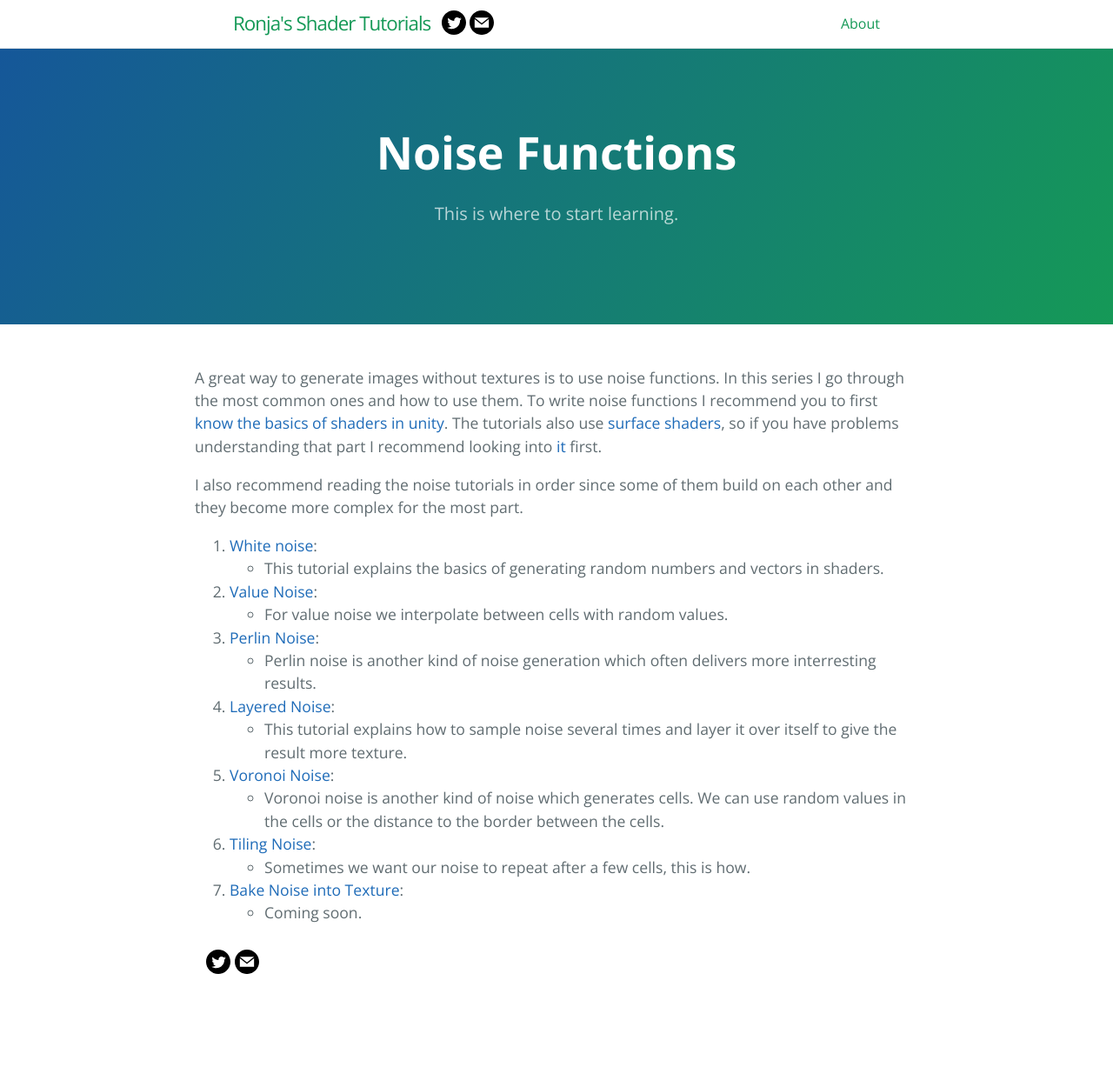
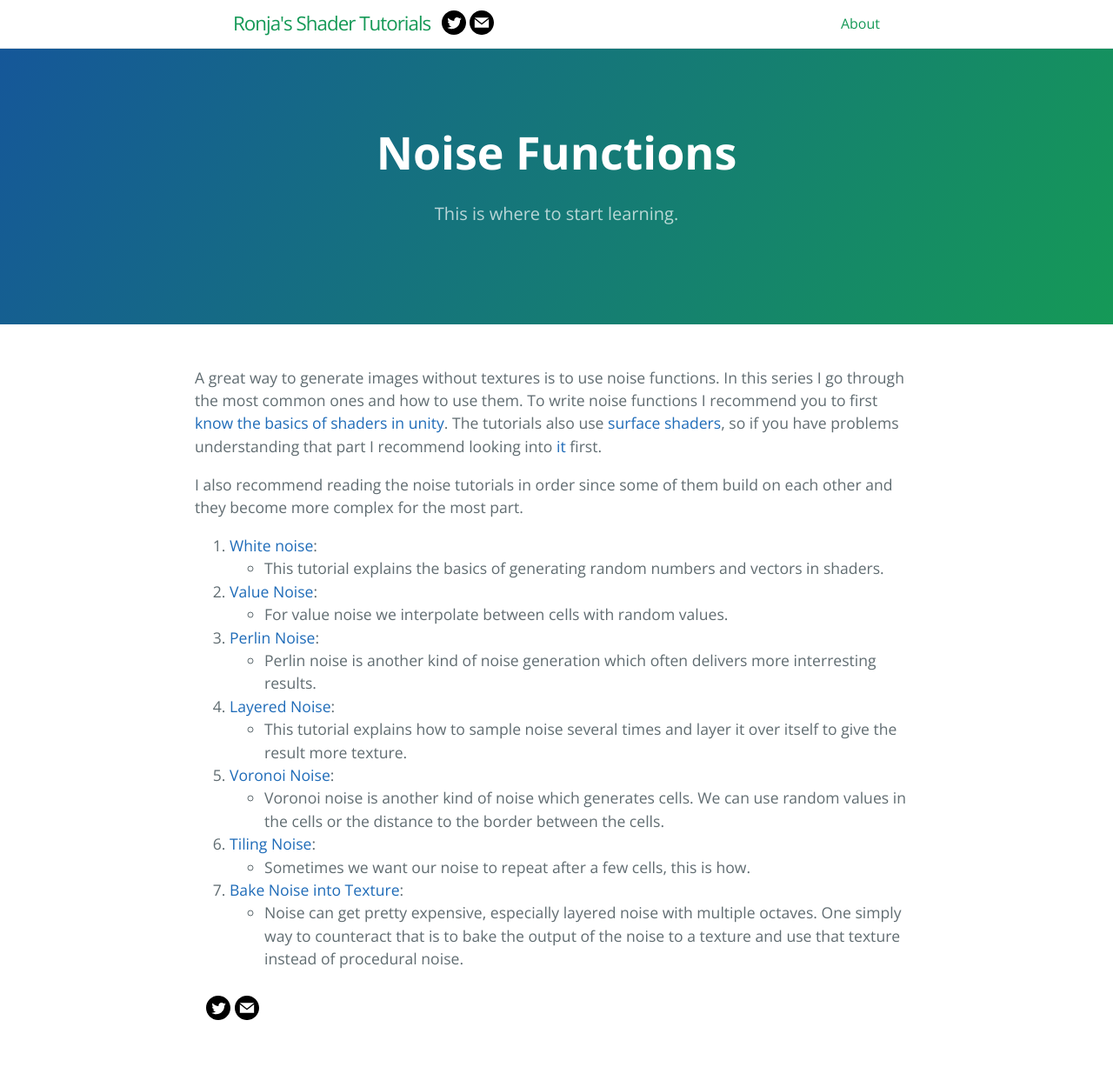
Before and after one commit to ronja-tutorials/ronja-tutorials.github.io, a Jekyll site: the page built from noise.md, in a window 1280 px wide. Shown: the whole page at 87% size. Built offline with Jekyll 4.4.1, drawn with Linux system fonts in a browser that asks for light colours; before the commit the page ends 1175 px from its top, so only the background shows below that.

Commit message:
put baking tutorial into noise overview and hope noone notices

```diff
--- a/noise.md
+++ b/noise.md
@@ -20,5 +20,5 @@
     * Voronoi noise is another kind of noise which generates cells. We can use random values in the cells or the distance to the border between the cells.
 6. [Tiling Noise]({{ site.baseurl }}{% post_url 2018-10-06-tiling-noise %}):
     * Sometimes we want our noise to repeat after a few cells, this is how.
-7. [Bake Noise into Texture]():
-    * Coming soon.
+7. [Bake Noise into Texture]({{ site.baseurl }}{% post_url 2018-10-13-baking_shaders %}):
+    * Noise can get pretty expensive, especially layered noise with multiple octaves. One simply way to counteract that is to bake the output of the noise to a texture and use that texture instead of procedural noise.
```
